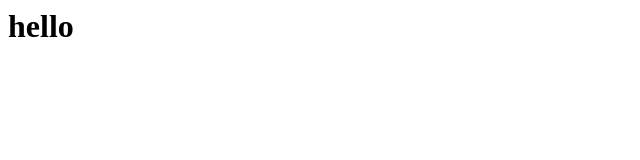
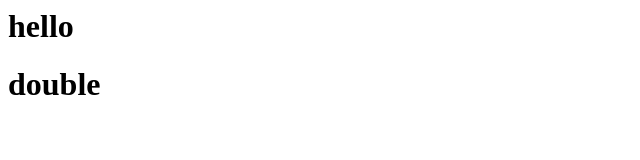
Before and after one commit to snowmanstudiobd/mlbb.github.io, a plain HTML site: page index.html in a window 1280 px wide. Shown: the whole page, without its empty margins (0-640 px from the left). Drawn offline with Linux system fonts and the light colour scheme.

Commit message:
Update index.html

```diff
--- a/index.html
+++ b/index.html
@@ -1 +1,2 @@
 <h1>hello</h1>
+<h1>double</h1>
```
